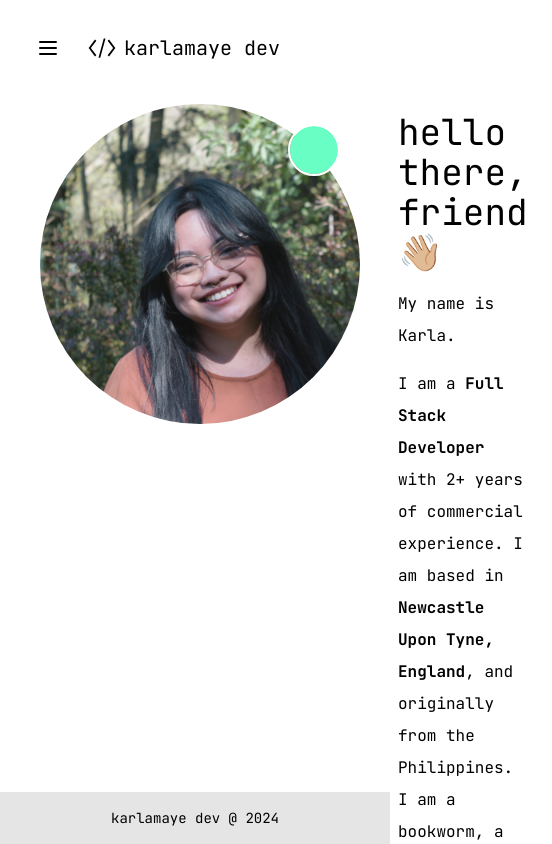
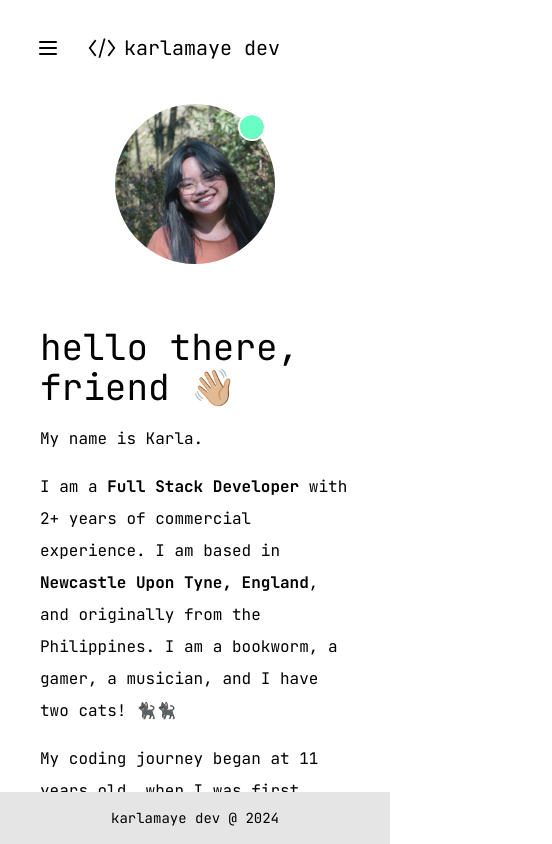
Before and after one commit to karlaferry/karlamaye-dev, a Next.js app: page / in a window 390 px wide. Shown: the top 844 px of the page, 552 px wide, since content can reach past the window. Built offline with nearby package versions, Linux system fonts and the light colour scheme.

Commit message:
make initial components responsive

```diff
--- a/app/components/avatar.tsx
+++ b/app/components/avatar.tsx
@@ -6,7 +6,7 @@ export default function Avatar() {
   return (
     <div className="p-6 opacity-0 animate-fade-in container mx-auto">
       <div className="avatar online">
-        <div className="w-80 rounded-full">
+        <div className="lg:w-80 w-40 rounded-full">
           <Image src={headshot} alt="" />
         </div>
       </div>
--- a/app/page.tsx
+++ b/app/page.tsx
@@ -3,8 +3,10 @@ import Avatar from "./components/avatar";
 
 export default function Home() {
   return (
-    <main className="flex m:flex-wrap container mx-auto">
-      <Avatar />
+    <main className="flex items-center lg:flex-row flex-col container mx-auto">
+      <div className="justify-center">
+        <Avatar />
+      </div>
       <About />
     </main>
   );
```
